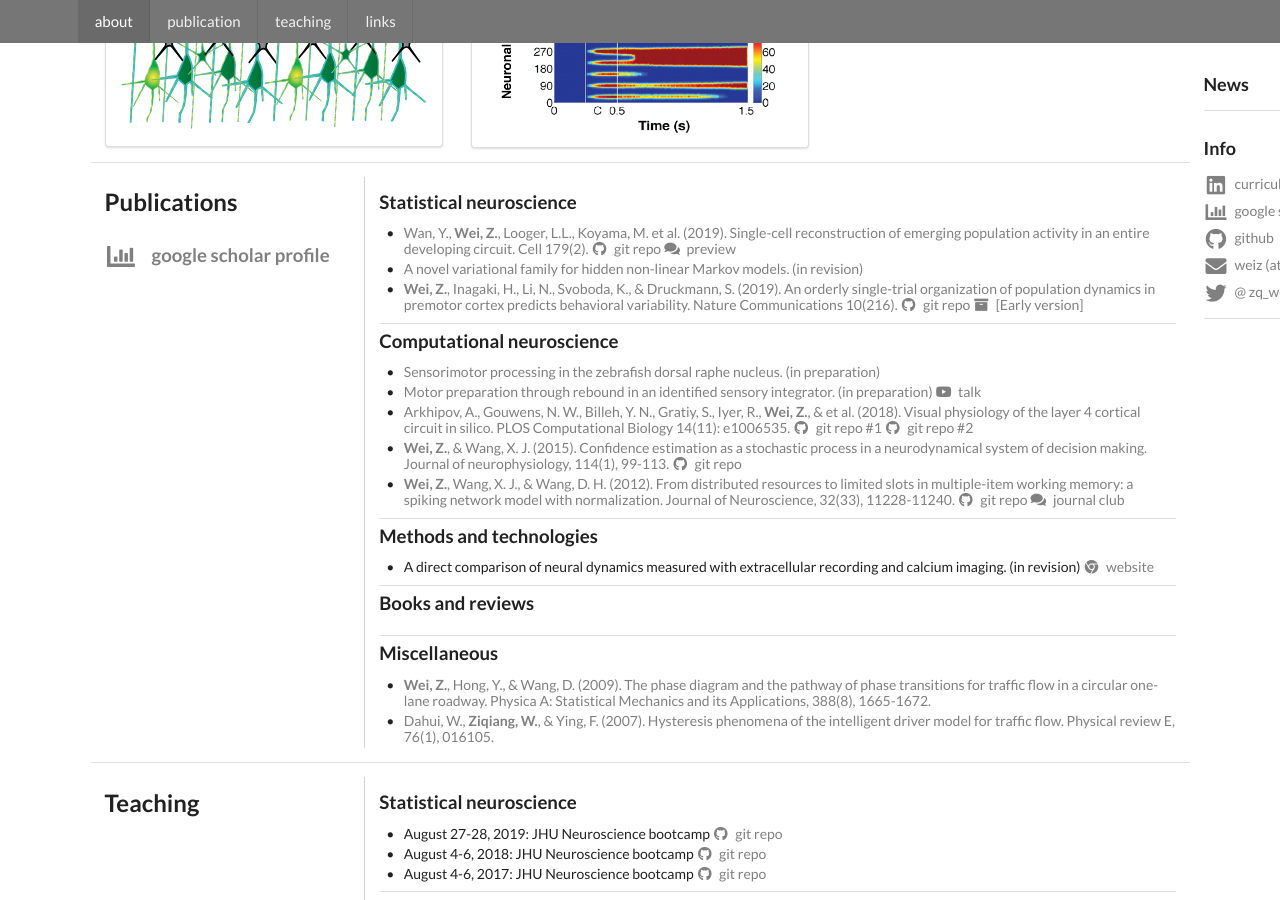
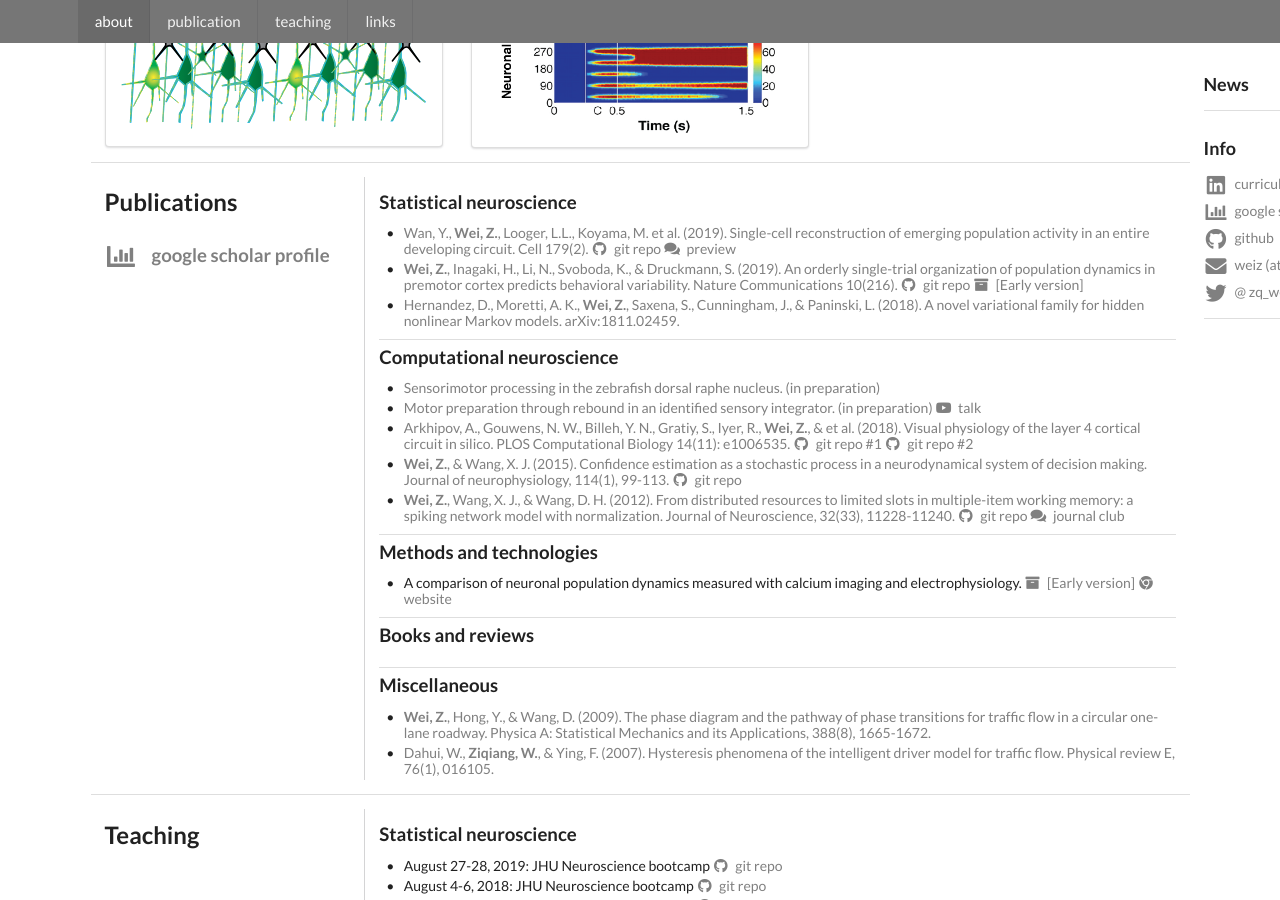
Before and after one commit to zqwei/zqwei.github.io, a Jekyll site: the page built from index.html, in a window 1280 px wide and 900 px high, scrolled down 837 px. Built offline with Jekyll 4.4.1, drawn with Linux system fonts in a browser that asks for light colours.

Commit message:
Update publication.html

```diff
--- a/_includes/publication.html
+++ b/_includes/publication.html
@@ -27,11 +27,6 @@
               </a>
             </div>
             <div class="item">
-              <a href="https://openreview.net/forum?id=SJMO2iCct7">
-              A novel variational family  for hidden non-linear Markov models. (in revision)
-              </a>
-            </div>
-            <div class="item">
               <a href="https://www.nature.com/articles/s41467-018-08141-6">
               <b>Wei, Z.</b>, Inagaki, H., Li, N., Svoboda, K., & Druckmann, S. (2019).
               An orderly single-trial organization of population dynamics in premotor
@@ -42,6 +37,12 @@
               </a>
               <a href="https://www.biorxiv.org/content/early/2018/07/25/376830">
                 <i class="archive icon"></i> [Early version]
+              </a>
+            </div>
+            <div class="item">
+              <a href="https://openreview.net/forum?id=SJMO2iCct7">
+              Hernandez, D., Moretti, A. K., <b>Wei, Z.</b>, Saxena, S., Cunningham, J., & Paninski, L. (2018).
+              A novel variational family for hidden nonlinear Markov models. arXiv:1811.02459.
               </a>
             </div>
           </div>
@@ -105,8 +106,11 @@
         <div class="ui bulleted list">
           <div class="item">
             <!-- <a href=""> -->
-            A direct comparison of neural dynamics measured with extracellular recording and calcium imaging. (in revision)
+            A comparison of neuronal population dynamics measured with calcium imaging and electrophysiology.
             <!-- </a> -->
+              <a href="https://www.biorxiv.org/content/10.1101/840686v1">
+                <i class="archive icon"></i> [Early version]
+              </a>
             <a href="im-phys.org">
               <i class="chrome icon"></i> website
             </a>
```
